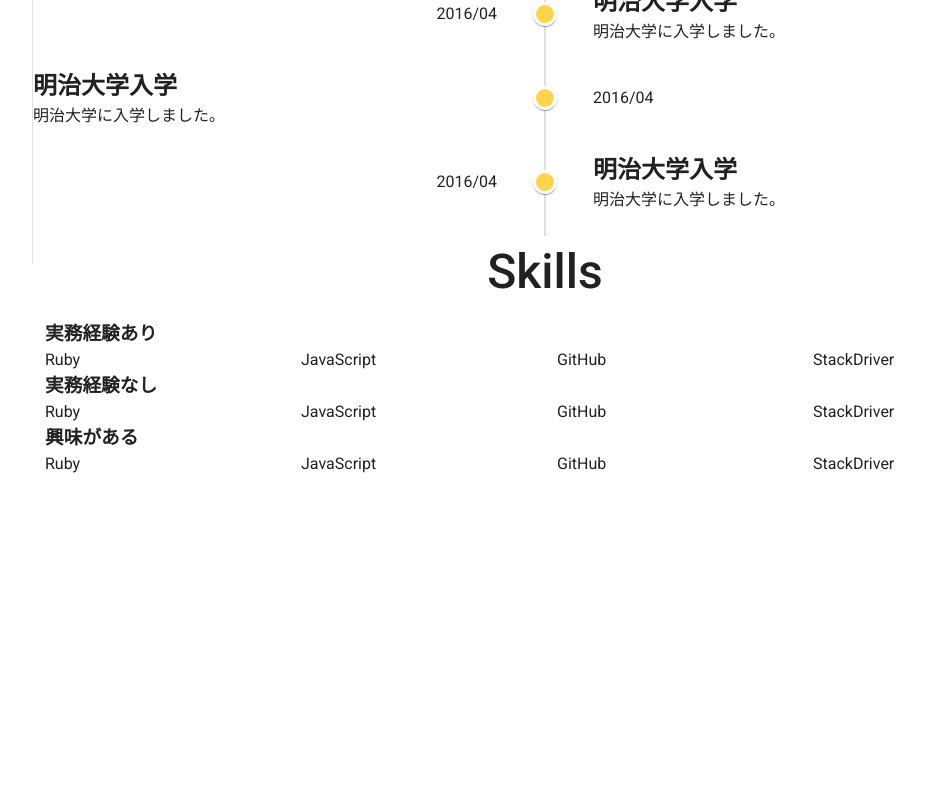
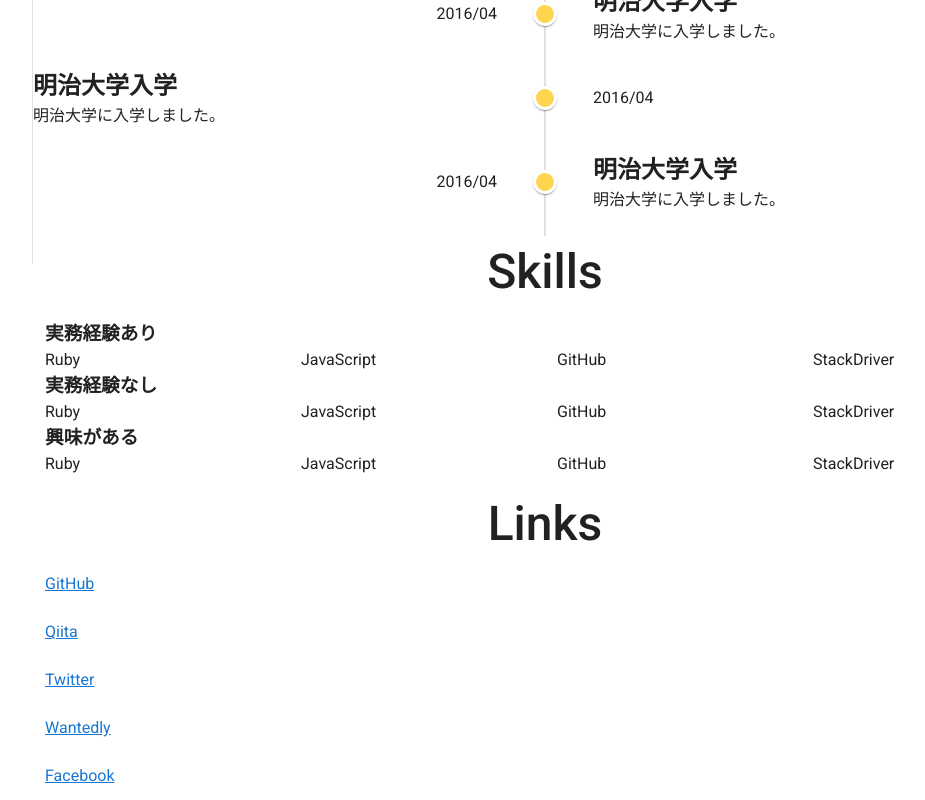
Before and after one commit to mishitoshi/my-portfolio, a Vue app: page / in a window 1280 px wide. Shown: the part 536-1336 px from the top of the page, without its empty margins (223-1148 px from the left). Before the commit the page ends 1024 px from the top, so only its background shows below. Built offline with nearby package versions, Linux system fonts and the light colour scheme.

Commit message:
add: linksページ

```diff
--- a/src/App.vue
+++ b/src/App.vue
@@ -5,6 +5,7 @@
       <AboutMe />
       <Carriers />
       <Skill />
+      <Links />
     </v-content>
   </v-app>
 </template>
@@ -14,6 +15,7 @@ import Header from "./components/Header";
 import AboutMe from "./components/AboutMe";
 import Carriers from "./components/Carriers";
 import Skill from "./components/Skill";
+import Links from "./components/Links";
 
 export default {
   name: "App",
@@ -22,7 +24,8 @@ export default {
     Header,
     AboutMe,
     Carriers,
-    Skill
+    Skill,
+    Links
   },
 
   data: () => ({
--- /dev/null
+++ b/src/components/Links.vue
@@ -0,0 +1,49 @@
+<template>
+  <div>
+    <Title :title="title" />
+    <v-container>
+      <v-row>
+        <v-col v-for="(link, i) in links" cols="12" :key="i">
+          <a :href="link.url">{{ link.name }}</a>
+        </v-col>
+      </v-row>
+    </v-container>
+  </div>
+</template>
+
+<script>
+import Title from "./Title";
+export default {
+  name: "Links",
+  components: {
+    Title
+  },
+  data: () => ({
+    title: "Links",
+    links: [
+      {
+        name: "GitHub",
+        url: "https://github.com/mishitoshi"
+      },
+      {
+        name: "Qiita",
+        url: "https://qiita.com/mishikunxo"
+      },
+      {
+        name: "Twitter",
+        url: "https://twitter.com/mishikunxo"
+      },
+      {
+        name: "Wantedly",
+        url: "https://www.wantedly.com/users/101757829"
+      },
+      {
+        name: "Facebook",
+        url: "https://www.facebook.com/toshimishito"
+      }
+    ]
+  })
+};
+</script>
+
+<style scoped></style>
```
